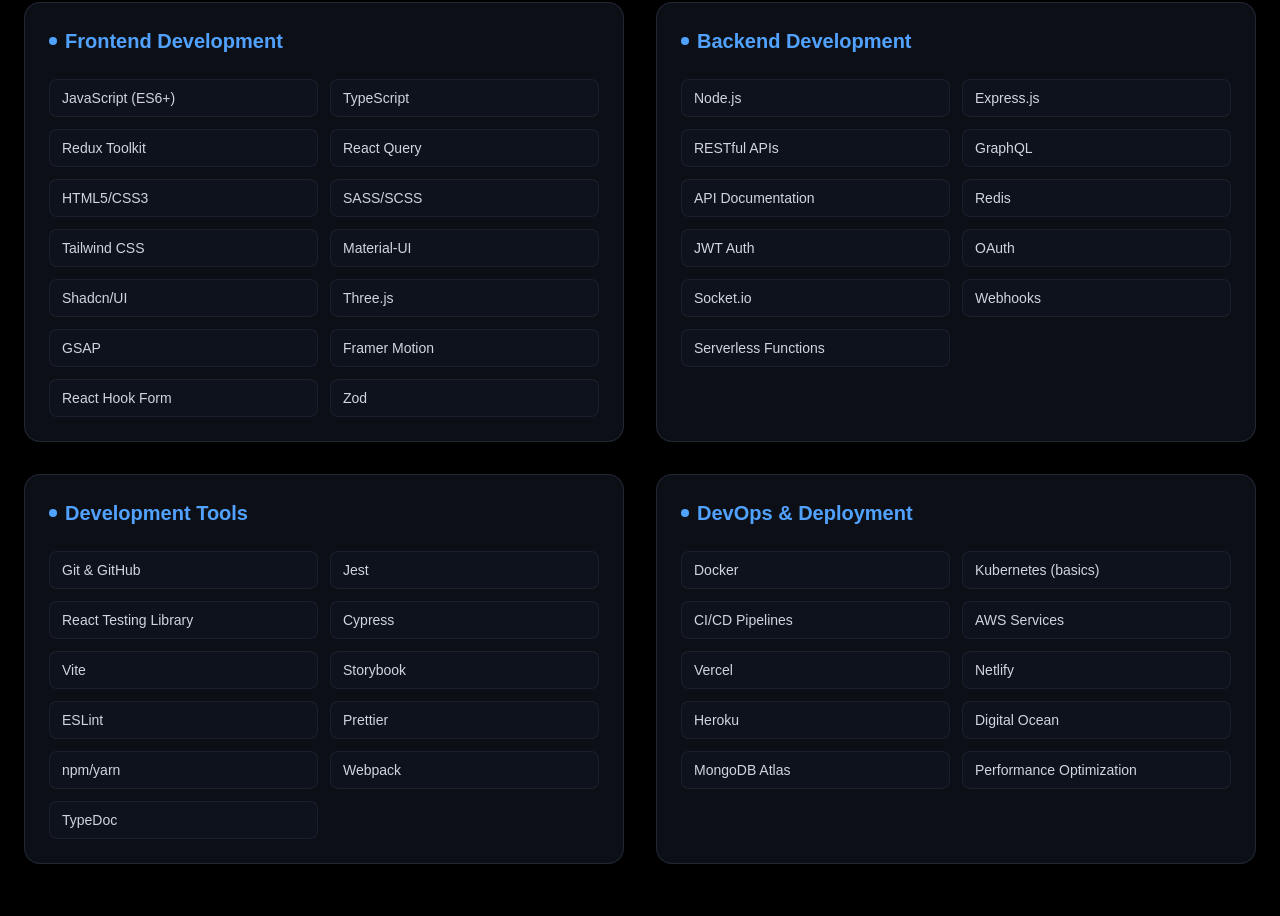
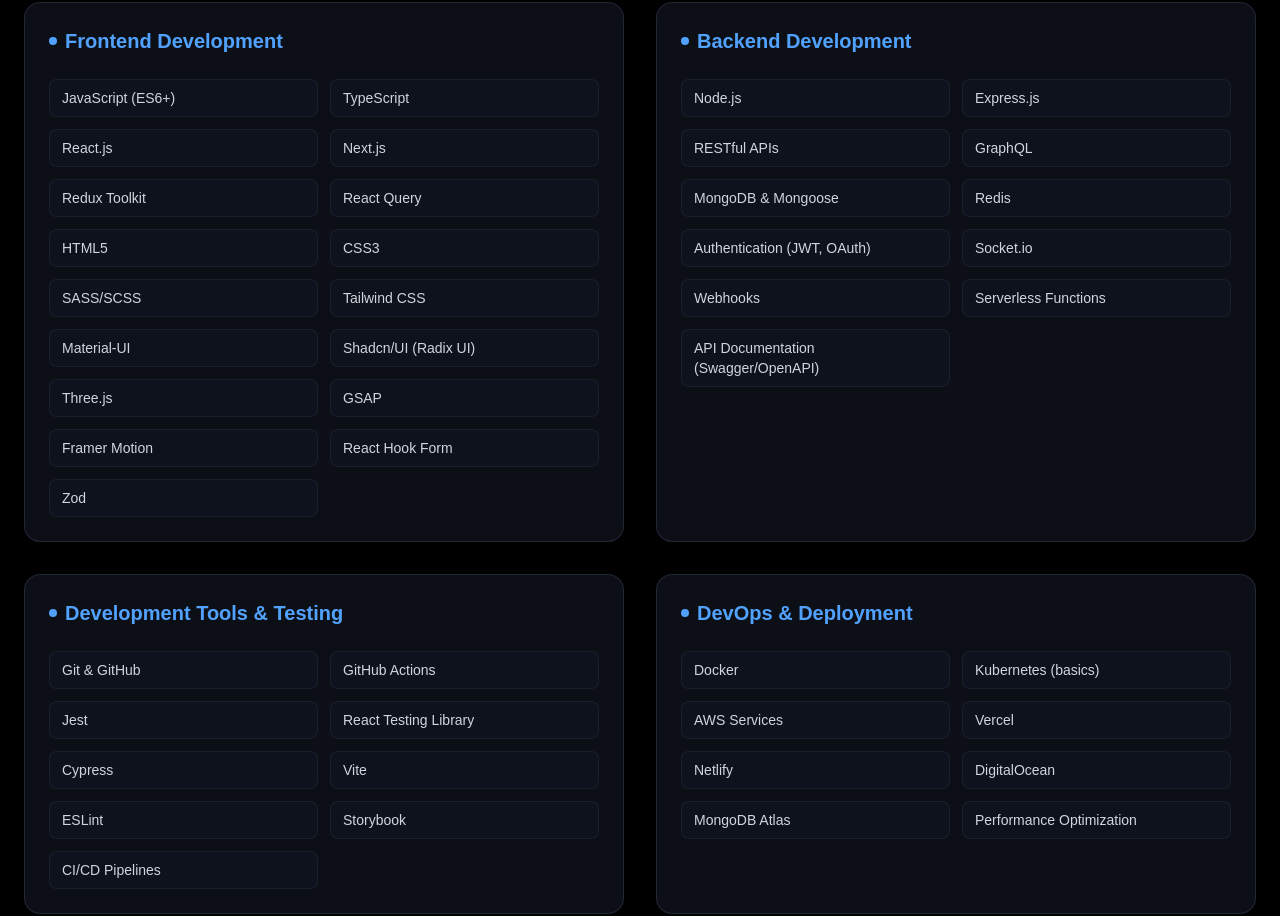
Before and after one commit to mo2men165/new-portfolio, a React (Vite) app: page / in a window 1280 px wide. Shown: the part 3008-3924 px from the top of the page. Built offline with nearby package versions, Linux system fonts and the light colour scheme; a web font is replaced by a local one.

Commit message:
small-updates

```diff
--- a/src/components/SimplifiedSkillsSection.tsx
+++ b/src/components/SimplifiedSkillsSection.tsx
@@ -33,7 +33,7 @@
   };
 
   return (
-    <div className="w-full text-white py-20">
+    <div className="w-full text-white py-20" id='skills'>
       <div className="container mx-auto px-6">
 
         {/* Section Header */}
--- a/src/constants/index.ts
+++ b/src/constants/index.ts
@@ -51,13 +51,16 @@
     skills: [
       "JavaScript (ES6+)",
       "TypeScript",
+      "React.js",
+      "Next.js",
       "Redux Toolkit",
       "React Query",
-      "HTML5/CSS3",
+      "HTML5",
+      "CSS3",
       "SASS/SCSS",
       "Tailwind CSS",
       "Material-UI",
-      "Shadcn/UI",
+      "Shadcn/UI (Radix UI)",
       "Three.js",
       "GSAP",
       "Framer Motion",
@@ -72,29 +75,27 @@
       "Express.js",
       "RESTful APIs",
       "GraphQL",
-      "API Documentation",
+      "MongoDB & Mongoose",
       "Redis",
-      "JWT Auth",
-      "OAuth",
+      "Authentication (JWT, OAuth)",
       "Socket.io",
       "Webhooks",
-      "Serverless Functions"
+      "Serverless Functions",
+      "API Documentation (Swagger/OpenAPI)"
     ]
   },
   {
-    category: "Development Tools",
+    category: "Development Tools & Testing",
     skills: [
       "Git & GitHub",
+      "GitHub Actions",
       "Jest",
       "React Testing Library",
       "Cypress",
       "Vite",
+      "ESLint",
       "Storybook",
-      "ESLint",
-      "Prettier",
-      "npm/yarn",
-      "Webpack",
-      "TypeDoc"
+      "CI/CD Pipelines"
     ]
   },
   {
@@ -102,12 +103,10 @@
     skills: [
       "Docker",
       "Kubernetes (basics)",
-      "CI/CD Pipelines",
       "AWS Services",
       "Vercel",
       "Netlify",
-      "Heroku",
-      "Digital Ocean",
+      "DigitalOcean",
       "MongoDB Atlas",
       "Performance Optimization"
     ]
@@ -198,7 +197,7 @@
     name: "Aceil El-Gazar",
     position: "EGA's CEO",
     review:
-      "Awesome work - really exceeded our expectations and vision in terms of our website development.",
+      "Moamen did a fantastic job building our new bilingual website. He delivered a clean, modern design with Next.js and Tailwind that runs fast and works seamlessly across devices. He was professional, proactive, and easy to work with — the site has already improved our online presence",
   },
 ];
 
@@ -250,7 +249,7 @@
       desc: 'RevAmp Hub partners with businesses to unlock the full potential of HubSpot and other CRMs through tailored automations, integrations, and workflow enhancements.',
       subdesc:
         'Developed using React and Vite, with Tailwind CSS and Framer Motion, RevAmp Hub delivers a fast and interactive user experience optimized for performance and smooth animations',
-      href: 'https://revamphub.net/',
+      href: 'https://revamp-hub.vercel.app/',
       texture: '/images/revamp.png',
       logo: '/images/RA_Logo.png',
       logoStyle: {
```
